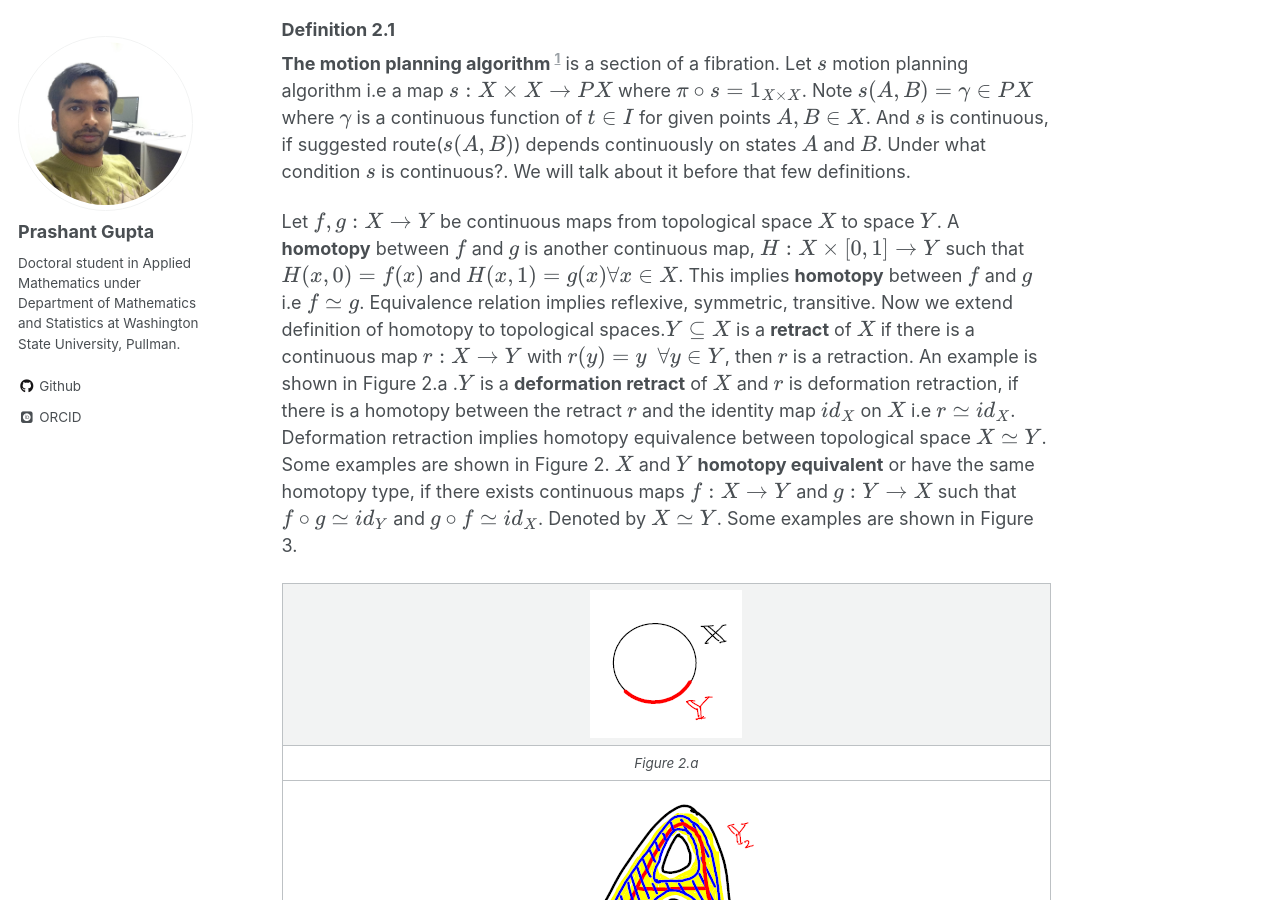
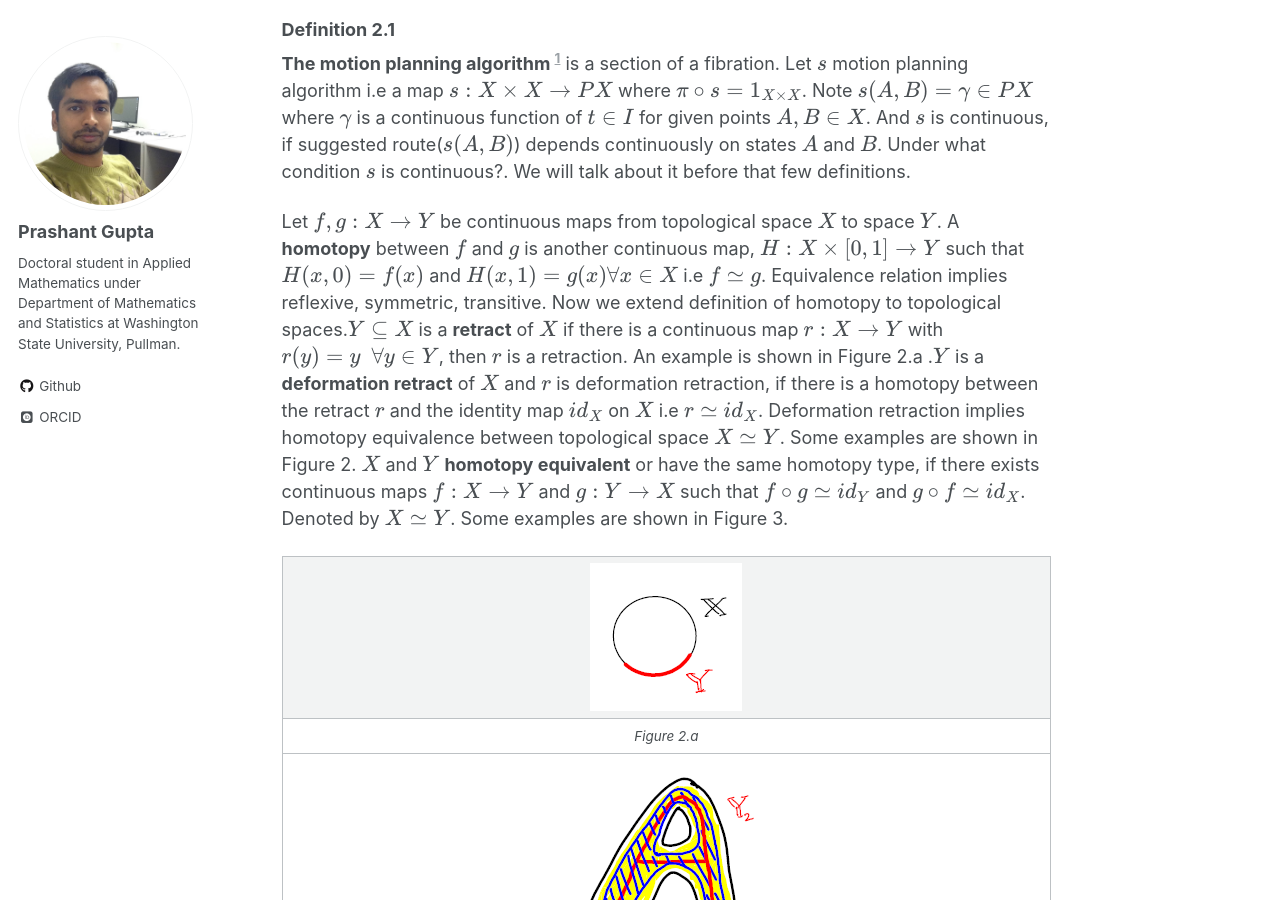
Before and after one commit to pragup/pragup.github.io, a Jekyll site: the page built from _posts/2020-03-08-Topological-Robot-Motion-Planning.md, in a window 1280 px wide and 900 px high, scrolled down 1454 px. Built offline with Jekyll 4.4.1, drawn with Linux system fonts in a browser that asks for light colours; some web fonts are replaced; formulas are drawn with MathJax 3.

Commit message:
minor edit !!!

```diff
--- a/_posts/2020-03-08-Topological-Robot-Motion-Planning.md
+++ b/_posts/2020-03-08-Topological-Robot-Motion-Planning.md
@@ -49,7 +49,7 @@ And $s$ is continuous, if suggested route($s(A, B)$) depends continuously on sta
 Under what condition $s$ is continuous?. We will talk about it before that few definitions.
 
 Let $f, g: X \to Y$ be continuous maps from topological space $X$ to space $Y$. A **homotopy** between $f$ and $g$ is another continuous map, $H : X \times [0, 1] \to Y$ such that
-$H(x, 0) = f(x)$ and $H(x, 1) = g(x) \forall x \in X$. This implies **homotopy** between $f$ and $g$ i.e $f \simeq g$. Equivalence relation implies reflexive, symmetric, transitive.
+$H(x, 0) = f(x)$ and $H(x, 1) = g(x) \forall x \in X$ i.e $f \simeq g$. Equivalence relation implies reflexive, symmetric, transitive.
 Now we extend definition of homotopy to topological spaces.$Y \subseteq X$ is a **retract** of $X$ if there is a continuous map $r: X \to Y$ with $r(y) = y ~~\forall y \in Y$, then $r$
 is a retraction. An example is shown in Figure 2.a .$Y$ is a **deformation retract** of $X$ and $r$ is deformation retraction, if there is a homotopy between the retract $r$ and the
 identity map ${id}_{X}$ on $X$ i.e $$r \simeq {id}_{X}$$. Deformation retraction implies homotopy equivalence between topological space $X \simeq Y$. Some examples are shown in
```
